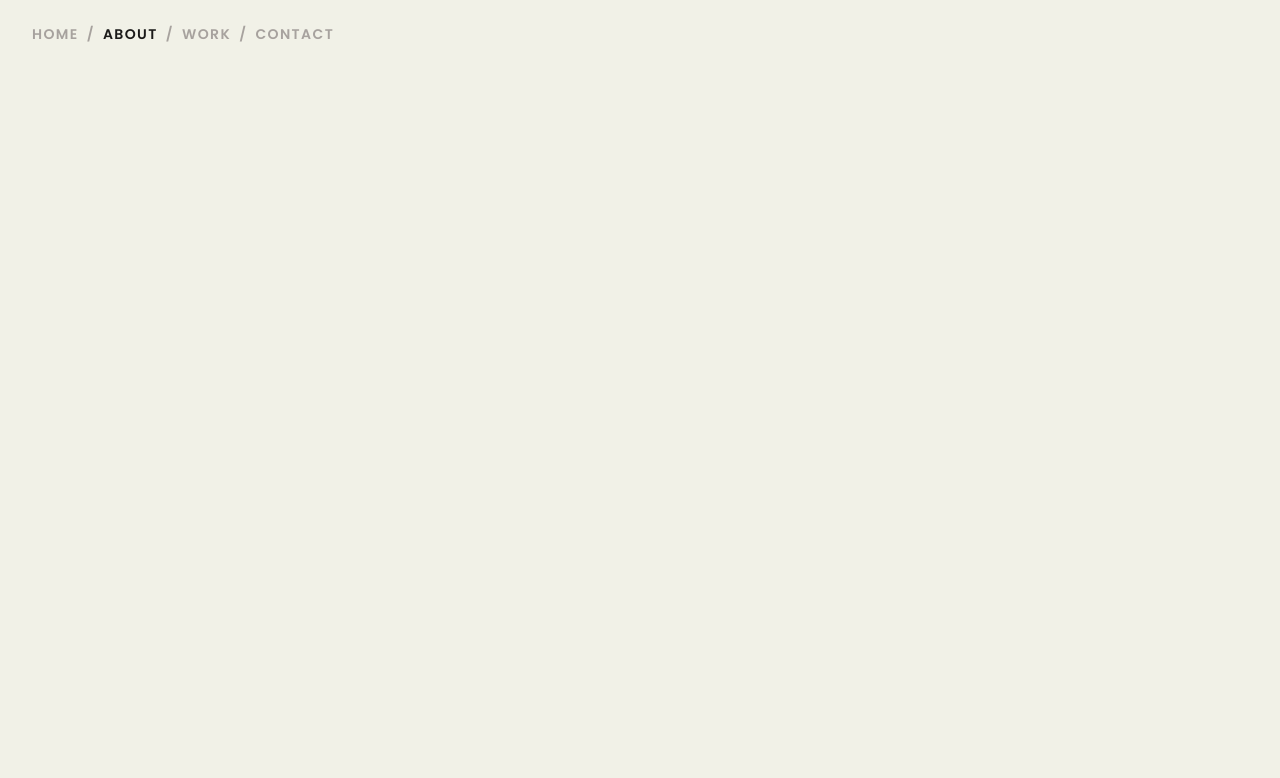
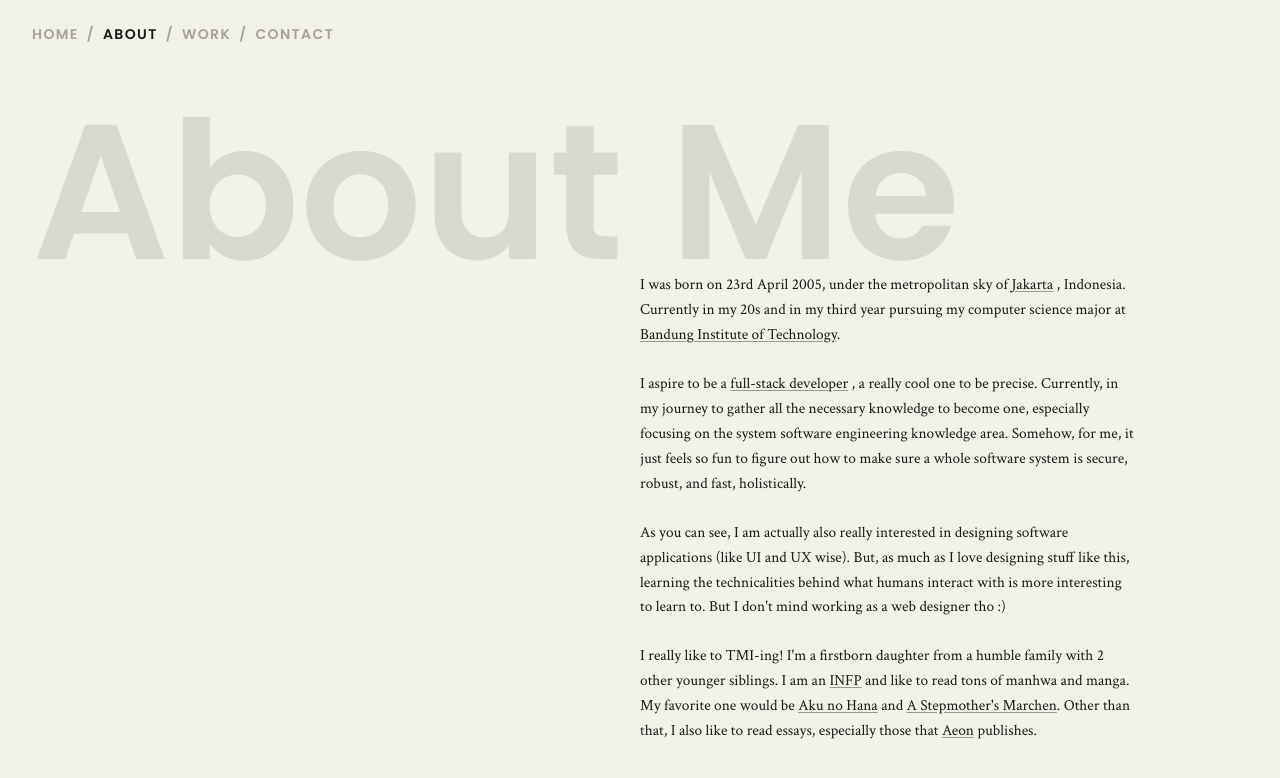
Before and after one commit to numshv/noumi-web-porto, a Next.js app: page / in a window 1280 px wide. Both pictures are taken after a click on the button "ABOUT". Shown: the top 778 px of the page. Built offline with nearby package versions, Linux system fonts and the light colour scheme.

Commit message:
feat: add about me

```diff
--- a/package.json
+++ b/package.json
@@ -8,6 +8,7 @@
     "start": "next start"
   },
   "dependencies": {
+    "@floating-ui/react": "^0.27.19",
     "framer-motion": "^12.38.0",
     "next": "16.2.4",
     "react": "19.2.4",
--- a/src/app/globals.css
+++ b/src/app/globals.css
@@ -19,3 +19,21 @@ body {
   color: var(--foreground);
   font-family: var(--font-serif);
 }
+
+.fill-title {
+  position: relative;
+  display: inline-block;
+}
+
+.fill-title::after {
+  content: attr(data-text);
+  position: absolute;
+  inset: 0;
+  color: var(--foreground);
+  clip-path: inset(100% 0 0 0);
+  transition: clip-path 0.5s cubic-bezier(0.76, 0, 0.24, 1);
+}
+
+.fill-title:hover::after {
+  clip-path: inset(0% 0 0 0);
+}
--- a/src/app/page.tsx
+++ b/src/app/page.tsx
@@ -4,6 +4,7 @@ import { motion } from "framer-motion";
 import Nav from "@/components/Nav";
 import { useState } from "react";
 import type { Page } from "@/lib/types";
+import About from "@/components/About";
 
 export default function Home() {
 
@@ -16,7 +17,7 @@ export default function Home() {
         layout
         transition={{duration: 0.6, ease: [0.25, 0.1, 0.25, 1]}}
         className={
-          `${
+          `z-100 ${
             isHome ?
             "absolute inset-0 flex items-center justify-center"
             : "fixed top-6 left-8"
@@ -58,7 +59,7 @@ export default function Home() {
             animate={{ opacity: 1 }}
             transition={{ duration: 0.4 }}
           >
-            {/* about content here */}
+            <About/>
           </motion.div>
         )}
         {currentPage === "work" && (
--- /dev/null
+++ b/src/components/About.tsx
@@ -0,0 +1,147 @@
+"use client";
+
+import React from 'react'
+import { motion } from "framer-motion";
+import WikiLink from './WikiLink';
+
+const paragraphs = [
+  <>
+    I was born on 23rd April 2005, under the metropolitan sky of{" "}
+    <WikiLink
+      text="Jakarta"
+      href="https://en.wikipedia.org/wiki/Jakarta"
+      preview={{
+        title: "Jakarta",
+        description: "The former capital and largest city of Indonesia, located on the northwest coast of Java.",
+      }}
+    />{" "}
+    , Indonesia. Currently in my 20s and in my third year pursuing my computer
+    science major at{" "}
+    <WikiLink
+      text="Bandung Institute of Technology"
+      href="https://en.wikipedia.org/wiki/Bandung_Institute_of_Technology"
+      preview={{
+        title: "Bandung Institute of Technology",
+        description: "A public research university in Bandung, West Java, Indonesia. One of the most prestigious universities in Indonesia.",
+      }}
+    />
+    .
+  </>,
+  <>
+    I aspire to be a{" "}
+    <WikiLink
+      text="full-stack developer"
+      href="https://en.wikipedia.org/wiki/Full-stack_developer"
+      preview={{
+        title: "Full-stack Developer",
+        description: "A developer who works on both the front-end and back-end of web applications.",
+      }}
+    />{" "}
+    , a really cool one to be precise. Currently, in my journey to gather all
+    the necessary knowledge to become one, especially focusing on the system
+    software engineering knowledge area. Somehow, for me, it just feels so fun
+    to figure out how to make sure a whole software system is secure, robust,
+    and fast, holistically.
+  </>,
+  <>
+    As you can see, I am actually also really interested in designing software
+    applications (like UI and UX wise). But, as much as I love designing stuff
+    like this, learning the technicalities behind what humans interact with is
+    more interesting to learn to. But I don't mind working as a web designer
+    tho :)
+  </>,
+  <>
+    I really like to TMI-ing! I'm a firstborn daughter from a humble family
+    with 2 other younger siblings. I am an{" "}
+    <WikiLink
+      text="INFP"
+      href="https://en.wikipedia.org/wiki/INFP"
+      preview={{
+        title: "INFP",
+        description: "One of the 16 Myers–Briggs personality types, known as the 'Mediator'. INFPs are idealistic, empathetic, and deeply creative.",
+      }}
+    />{" "}
+    and like to read tons of manhwa and manga. My favorite one would be{" "}
+    <WikiLink
+      text="Aku no Hana"
+      href="https://en.wikipedia.org/wiki/The_Flowers_of_Evil_(manga)"
+      preview={{
+        title: "Aku no Hana",
+        description: "A psychological manga by Shuzo Oshimi about guilt, alienation, and moral transgression in a small Japanese town.",
+      }}
+    />{" "}
+    and{" "}
+    <WikiLink
+      text="A Stepmother's Marchen"
+      href="https://otome-isekai.fandom.com/wiki/A_Stepmother%27s_M%C3%A4rchen"
+      preview={{
+        title: "A Stepmother's Märchen",
+        description: "A Korean webtoon about a villainess reincarnated as a stepmother who tries to survive her tragic fate.",
+      }}
+    />
+    . Other than that, I also like to read essays, especially those that{" "}
+    <WikiLink
+      text="Aeon"
+      href="https://aeon.co"
+      preview={{
+        title: "Aeon",
+        description: "A digital magazine of ideas publishing essays on philosophy, science, society, and the human condition.",
+      }}
+    />{" "}
+    publishes.
+  </>,
+];
+
+
+const containerVariants = {
+    hidden: {},
+    show: {
+        transition: {
+            staggerChildren: 0.2
+        },
+    },
+};
+
+const paragraphVariants = {
+    hidden: {opacity: 0, y: 16},
+    show: {opacity: 1, y: 0, transition: {duration:0.5, ease: "easeOut" as const}}
+};
+
+export default function About() {
+  return (
+    <div>
+      <motion.div
+        initial={{ opacity: 0 }}
+        animate={{ opacity: 0.3 }}
+        transition={{ duration: 1.2, ease: "easeOut" }}
+        className="fixed left-8 top-24 pointer-events-none select-none"
+      >
+        <h1
+          className="fill-title font-sans font-semibold pointer-events-auto"
+          data-text="About Me"
+          style={{ fontSize: "clamp(5rem, 15vw, 14rem)", color: "#A7A29E", lineHeight: 1 }}
+        >
+          About Me
+        </h1>
+      </motion.div>
+
+      <motion.div
+        variants={containerVariants}
+        initial="hidden"
+        animate="show"
+        className="relative ml-auto w-1/2 pt-32 pr-16 pb-32 flex flex-col gap-6"
+      >
+        {paragraphs.map((text, i) => (
+          <motion.p
+            key={i}
+            variants={paragraphVariants}
+            className="font-serif leading-relaxed"
+            style={{ fontSize: "clamp(0.95rem, 1.2vw, 1.15rem)" }}
+          >
+            {text}
+          </motion.p>
+        ))}
+      </motion.div>
+    </div>
+  );
+}
--- a/src/components/Nav.tsx
+++ b/src/components/Nav.tsx
@@ -23,7 +23,7 @@ export default function Nav({curPage, onNavigate}: NavProps) {
     className='flex gap-2 items-center font-sans text-sm font-semibold tracking-widest'
     >
       {navItems.map((item, i) => (
-        <>
+        <React.Fragment key={item.page}>
           <button
             key={item.page}
             onClick={() => onNavigate(item.page)}
@@ -35,7 +35,7 @@ export default function Nav({curPage, onNavigate}: NavProps) {
           {i < navItems.length-1 && (
             <span key={`sep-${i}`} className='text-gray1'>/</span>
           )}
-        </>
+        </React.Fragment>
       ))}
     </motion.nav>
 
--- /dev/null
+++ b/src/components/WikiLink.tsx
@@ -0,0 +1,72 @@
+"use client"
+
+import { autoUpdate, flip, offset, shift, useFloating, useHover, useInteractions } from '@floating-ui/react';
+import React, { useState } from 'react'
+
+interface WikiLinkProps{
+    text: string;
+    href: string;
+    preview: {
+        title: string;
+        description: string;
+    };
+}
+
+export default function WikiLink({text, href, preview}: WikiLinkProps) {
+
+  const [isOpen, setIsOpen] = useState(false);
+
+  const {refs, floatingStyles, context} = useFloating({
+    open: isOpen,
+    onOpenChange: setIsOpen,
+    middleware: [offset(8), flip(), shift({padding: 8})],
+    whileElementsMounted: autoUpdate,
+  });
+
+  const hover = useHover(context, {delay: {open: 300, close: 100}});
+  const {getReferenceProps, getFloatingProps} = useInteractions([hover]);
+
+  return (
+    <>
+        <a
+        ref={refs.setReference}
+        href={href}
+        target='_blank'
+        rel='noopener noreferrer'
+        className='underline underline-offset-2 decoration-foreground/40 hover:decoration-foreground transition-all duration-200'
+        {...getReferenceProps()}
+        >
+            {text}
+        </a>
+
+        {isOpen && (
+            <div
+                ref={refs.setFloating}
+                style={floatingStyles}
+                className='z-50 w-72 bg-background border border-foreground/10 shadow-lg rounded-sm overflow-hidden'
+                {...getFloatingProps()}
+            >
+
+                <div className='p-3 flex flex-col gap-1'>
+                    <p className='font-sans font-semibold text-xs tracking-wide'>
+                        {preview.title}
+                    </p>
+                    <p className='text-sm leading-relaxed'>
+                        {preview.description}
+                    </p>
+
+                    <a
+                        href={href}
+                        target='_blank'
+                        rel='noopener noreferrer'
+                        className='font-sans text-xs text-foreground/40 hover:text-foreground transition-colors mt-1'
+                    >
+                        Read More
+                    </a>
+                </div>
+
+            </div>
+        )}
+    </>
+  )
+}
```
Also changed, not shown: 1 other file (tests, documents, lock files or other folders).
